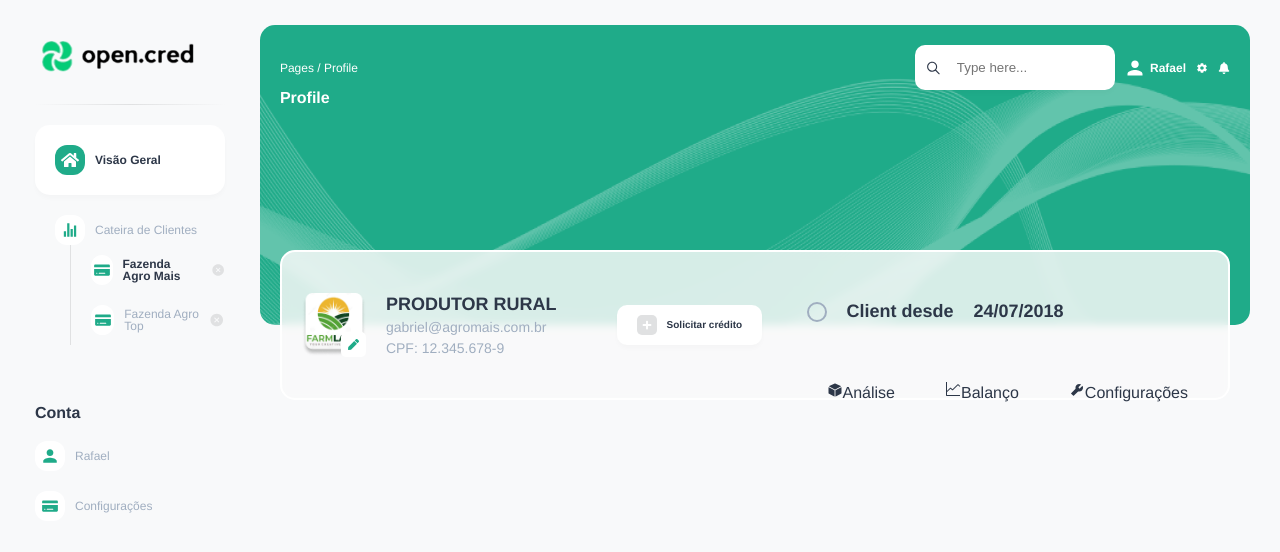
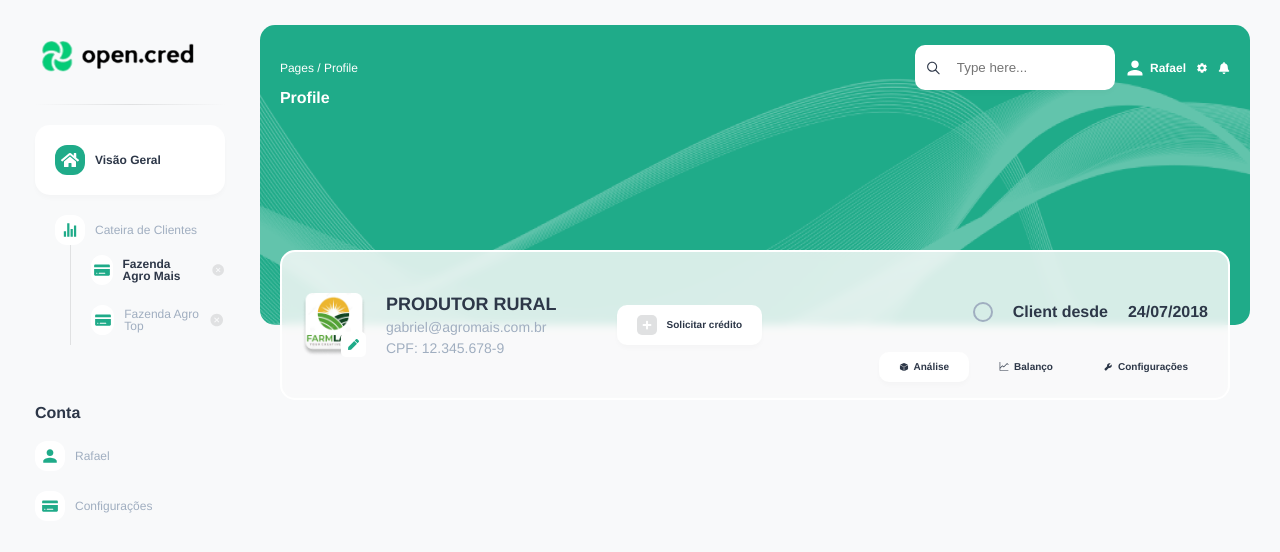
Before and after one commit to henriquemarioto/open-cred-demo, a React (Vite) app: page / in a window 1280 px wide. Shown: the top 552 px of the page. Built offline with nearby package versions, Linux system fonts and the light colour scheme.

Commit message:
feat: client info

```diff
--- a/src/App.tsx
+++ b/src/App.tsx
@@ -101,7 +101,7 @@ function App() {
                 </DivClientTime>
 
                 <DivClientActions>
-                  <ButtonClientBottom>
+                  <ButtonClientBottom backgroundColor="white">
                     <IoIosCube />
                     Análise
                   </ButtonClientBottom>
--- a/src/styles.ts
+++ b/src/styles.ts
@@ -3,10 +3,11 @@ import styled from "styled-components";
 interface Props {
   bold?: boolean;
   fontSize?: string;
+  backgroundColor?: string;
 }
 
 interface AccountInfoContainerProps {
-    flexDirection?: string
+  flexDirection?: string;
 }
 
 export const Container = styled.div`
@@ -112,8 +113,8 @@ export const AccountInfo = styled.div`
 
 export const AccountInfoContainer = styled.div<AccountInfoContainerProps>`
   display: flex;
-  flex-direction: ${p => p.flexDirection || "row"};
-  gap: 20px;
+  flex-direction: ${(p) => p.flexDirection || "row"};
+  gap: ${(p) => (p.flexDirection === "column" ? 0 : 20)}px;
   height: 100%;
 `;
 
@@ -202,9 +203,11 @@ export const Title = styled.h2`
 
 export const DivClientTime = styled.div`
   display: flex;
+  align-items: center;
   gap: 20px;
   margin-top: auto;
   padding: 30px 0;
+  margin-left: auto;
 
   > div {
     width: 20px;
@@ -214,7 +217,7 @@ export const DivClientTime = styled.div`
   }
 
   span {
-    font-size: 18px;
+    font-size: 16px;
     font-weight: bold;
   }
 `;
@@ -222,11 +225,19 @@ export const DivClientTime = styled.div`
 export const DivClientActions = styled.div`
   display: flex;
   align-items: center;
+  font-size: 10px;
   gap: 10px;
 `;
 
-export const ButtonClientBottom = styled.button`
-    padding: 10px 20px;
+export const ButtonClientBottom = styled.button<Props>`
+  display: flex;
+  align-items: center;
+  gap: 5px;
+  font-weight: bold;
+  padding: 10px 20px;
+  background-color: ${(p) => p.backgroundColor || "transparent"};
+  box-shadow: ${(p) => (p.backgroundColor ? "var(--box-shadow)" : "none")};
+  border-radius: 10px;
 `;
 
 export const MainSection = styled.section`
--- a/src/styles/global.ts
+++ b/src/styles/global.ts
@@ -55,6 +55,9 @@ export default createGlobalStyle`
         border-collapse: collapse;
         border-spacing: 0;
     }
+    button{
+        cursor: pointer;
+    }
     body{
         background-color: var(--background-color);
     }
```
